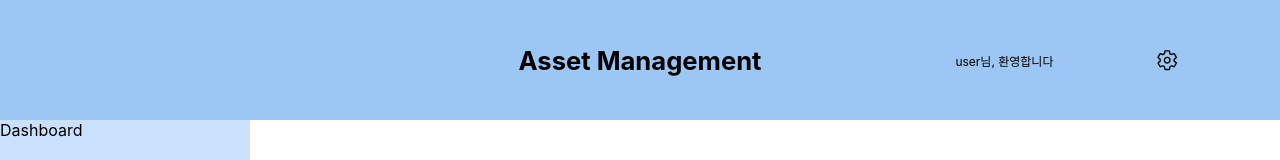
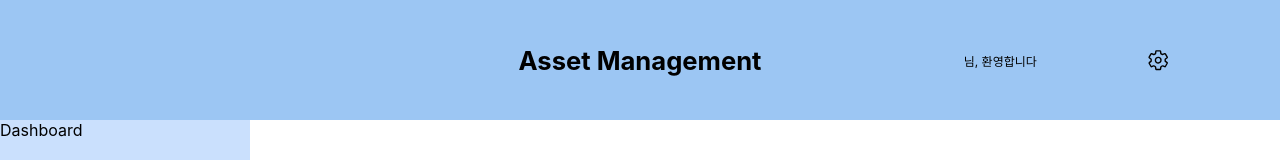
Before and after one commit to hgb926/asset-management, a React (Create React App) app: page / in a window 1280 px wide. Shown: the top 160 px of the page. Built offline with nearby package versions, Linux system fonts and the light colour scheme.

Commit message:
[Design] header 유저 닉네임 렌더링

```diff
--- a/src/components/main/Header.js
+++ b/src/components/main/Header.js
@@ -1,14 +1,21 @@
 import React from 'react';
 import styles from '../../styles/main/Header.module.scss'
 import {IoSettingsOutline} from "react-icons/io5";
+import {useSelector} from "react-redux";
+import {userInfoActions} from "../store/user/UserInfoSlice";
 
 const Header = () => {
+
+    const userData = useSelector(state => state.userInfo.userData) || "user";
+    console.log(userData)
+
+
     return (
         <div className={styles.container}>
             <div className={styles.left}></div>
             <h1 className={styles.h1}>Asset Management</h1>
             <div className={styles.right}>
-                <div className={styles.welcome}>user님, 환영합니다 </div>
+                <div className={styles.welcome}>{userData.nickname}님, 환영합니다 </div>
                 <IoSettingsOutline className={styles.settings} />
             </div>
         </div>
```
